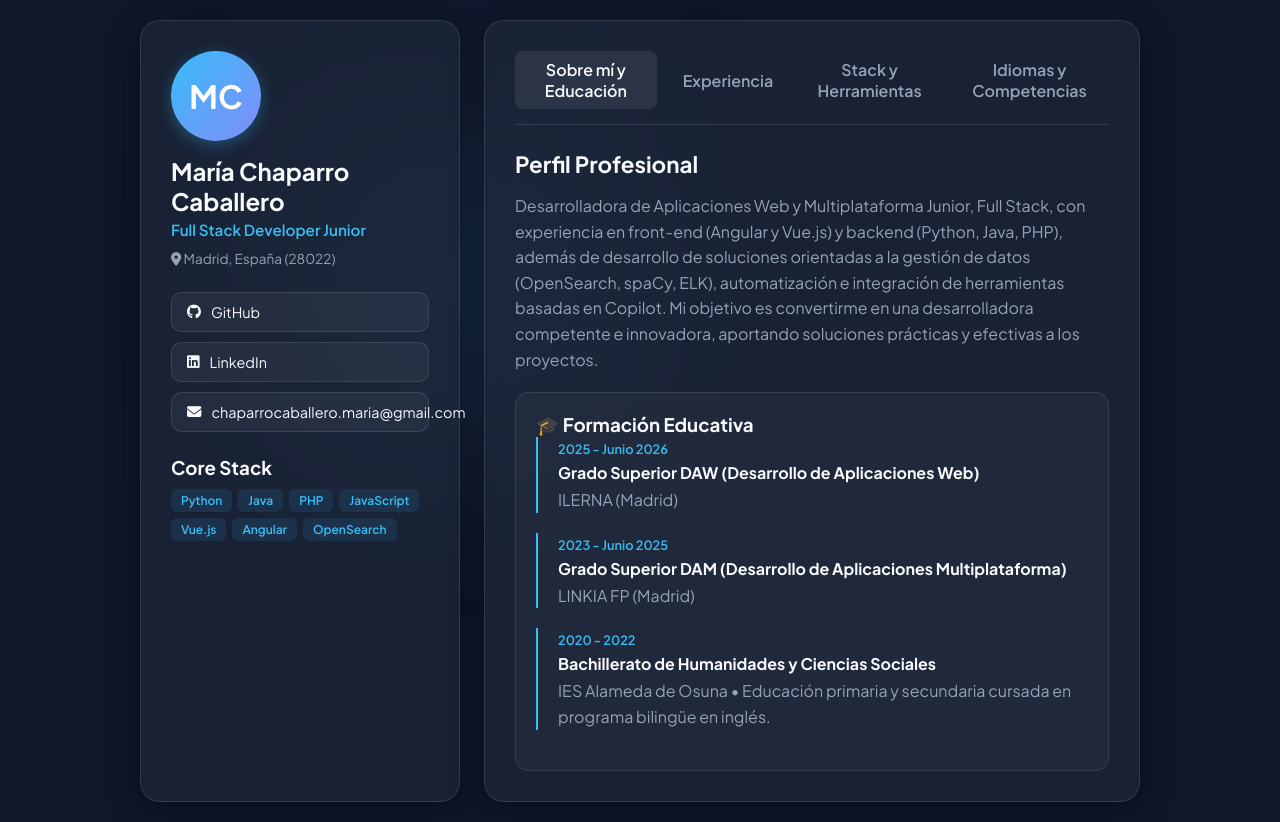
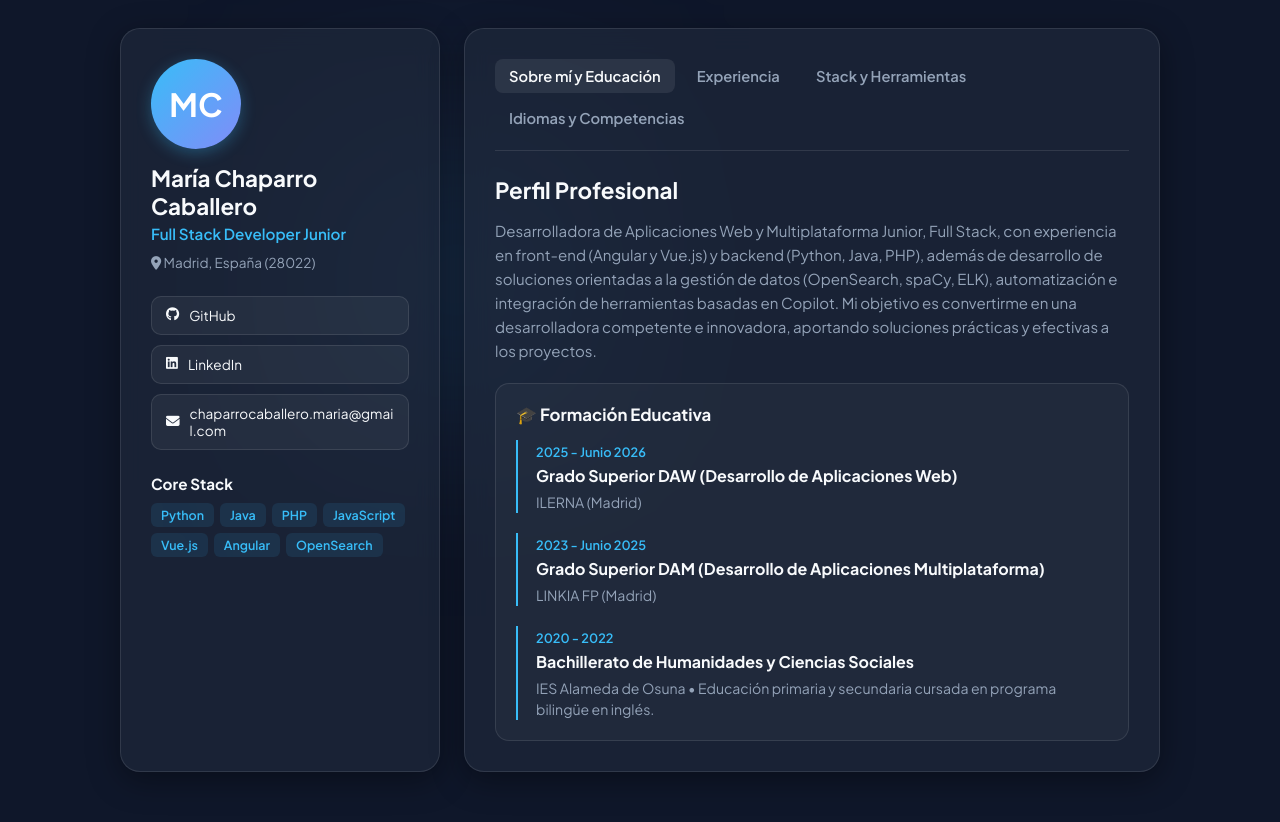
Before and after one commit to MChaparroCaballero/MChaparroCaballero.github.io, a plain HTML site: page index.html in a window 1280 px wide. After the commit the page ends 800 px from the top, so only its background shows below. Drawn offline with Linux system fonts and the light colour scheme.

Commit message:
Refactor CSS styles for improved layout and design

```diff
--- a/style.css
+++ b/style.css
@@ -42,11 +42,11 @@ body {
     display: grid;
     grid-template-columns: 320px 1fr;
     gap: 24px;
-    max-width: 1000px;
+    max-width: 1040px;
     width: 100%;
 }
 
-/* Efecto Glassmorphism */
+/* Efecto Glassmorphism original */
 .glass {
     background: var(--card-bg);
     backdrop-filter: blur(12px);
@@ -80,7 +80,7 @@ body {
 }
 
 .profile-header h1 {
-    font-size: 1.5rem;
+    font-size: 1.4rem;
     margin-bottom: 4px;
 }
 
@@ -105,21 +105,26 @@ body {
 .btn-icon {
     background: rgba(255, 255, 255, 0.05);
     border: 1px solid var(--border-color);
-    padding: 10px 15px;
+    padding: 10px 14px;
     border-radius: 10px;
     color: var(--text-primary);
     text-decoration: none;
-    font-size: 0.9rem;
+    font-size: 0.85rem;
     display: flex;
     align-items: center;
     gap: 10px;
     transition: all 0.3s ease;
+    word-break: break-all;
 }
 
 .btn-icon:hover {
     background: rgba(56, 189, 248, 0.1);
     border-color: var(--accent);
     color: var(--accent);
+}
+
+.skills-mini h3 {
+    font-size: 0.95rem;
 }
 
 .skills-mini .tags, .tags-small {
@@ -134,14 +139,15 @@ body {
     color: var(--accent);
     padding: 4px 10px;
     border-radius: 6px;
-    font-size: 0.75rem;
+    font-size: 0.78rem;
     font-weight: 600;
 }
 
 /* Main Content & Tabs */
 .tabs-nav {
     display: flex;
-    gap: 10px;
+    flex-wrap: wrap;
+    gap: 8px;
     margin-bottom: 25px;
     border-bottom: 1px solid var(--border-color);
     padding-bottom: 15px;
@@ -151,10 +157,10 @@ body {
     background: transparent;
     border: none;
     color: var(--text-secondary);
-    font-size: 1rem;
+    font-size: 0.92rem;
     font-weight: 600;
     cursor: pointer;
-    padding: 8px 16px;
+    padding: 8px 14px;
     border-radius: 8px;
     transition: all 0.3s ease;
 }
@@ -178,40 +184,31 @@ body {
     font-size: 1.4rem;
 }
 
-.tab-pane p {
+.tab-pane > p {
     color: var(--text-secondary);
     line-height: 1.6;
     margin-bottom: 20px;
+    font-size: 0.94rem;
 }
 
-/* Interactive Card */
+/* Tarjetas internas */
 .interactive-card {
     background: rgba(255, 255, 255, 0.03);
     border: 1px solid var(--border-color);
     padding: 20px;
     border-radius: 14px;
-    margin-top: 20px;
+    margin-top: 15px;
 }
 
-.action-btn {
-    background: var(--accent-gradient);
-    border: none;
-    color: #fff;
-    padding: 8px 16px;
-    border-radius: 8px;
-    font-weight: 600;
-    cursor: pointer;
-    transition: opacity 0.2s;
+.interactive-card > h3 {
+    margin-bottom: 15px;
+    font-size: 1.05rem;
 }
 
-.action-btn:hover {
-    opacity: 0.9;
-}
-
-/* Timeline & Projects */
+/* Timeline & Listas */
 .timeline-item {
     position: relative;
-    padding-left: 20px;
+    padding-left: 18px;
     border-left: 2px solid var(--accent);
     margin-bottom: 20px;
 }
@@ -224,7 +221,24 @@ body {
 
 .timeline-item h3 {
     font-size: 1rem;
-    margin: 4px 0;
+    margin: 4px 0 6px 0;
+}
+
+.timeline-item p {
+    color: var(--text-secondary);
+    font-size: 0.88rem;
+    line-height: 1.5;
+}
+
+.exp-list {
+    padding-left: 18px;
+    color: var(--text-secondary);
+    font-size: 0.88rem;
+    line-height: 1.55;
+}
+
+.exp-list li {
+    margin-bottom: 6px;
 }
 
 .projects-grid {
@@ -238,12 +252,22 @@ body {
     border: 1px solid var(--border-color);
     padding: 18px;
     border-radius: 12px;
-    transition: transform 0.2s;
+    transition: transform 0.2s, border-color 0.2s;
 }
 
 .project-card:hover {
-    transform: translateY(-3px);
+    transform: translateY(-2px);
     border-color: var(--accent);
+}
+
+.project-card h3 {
+    font-size: 1rem;
+    margin-bottom: 6px;
+}
+
+.project-card p {
+    color: var(--text-secondary);
+    font-size: 0.9rem;
 }
 
 @keyframes fadeIn {
```
